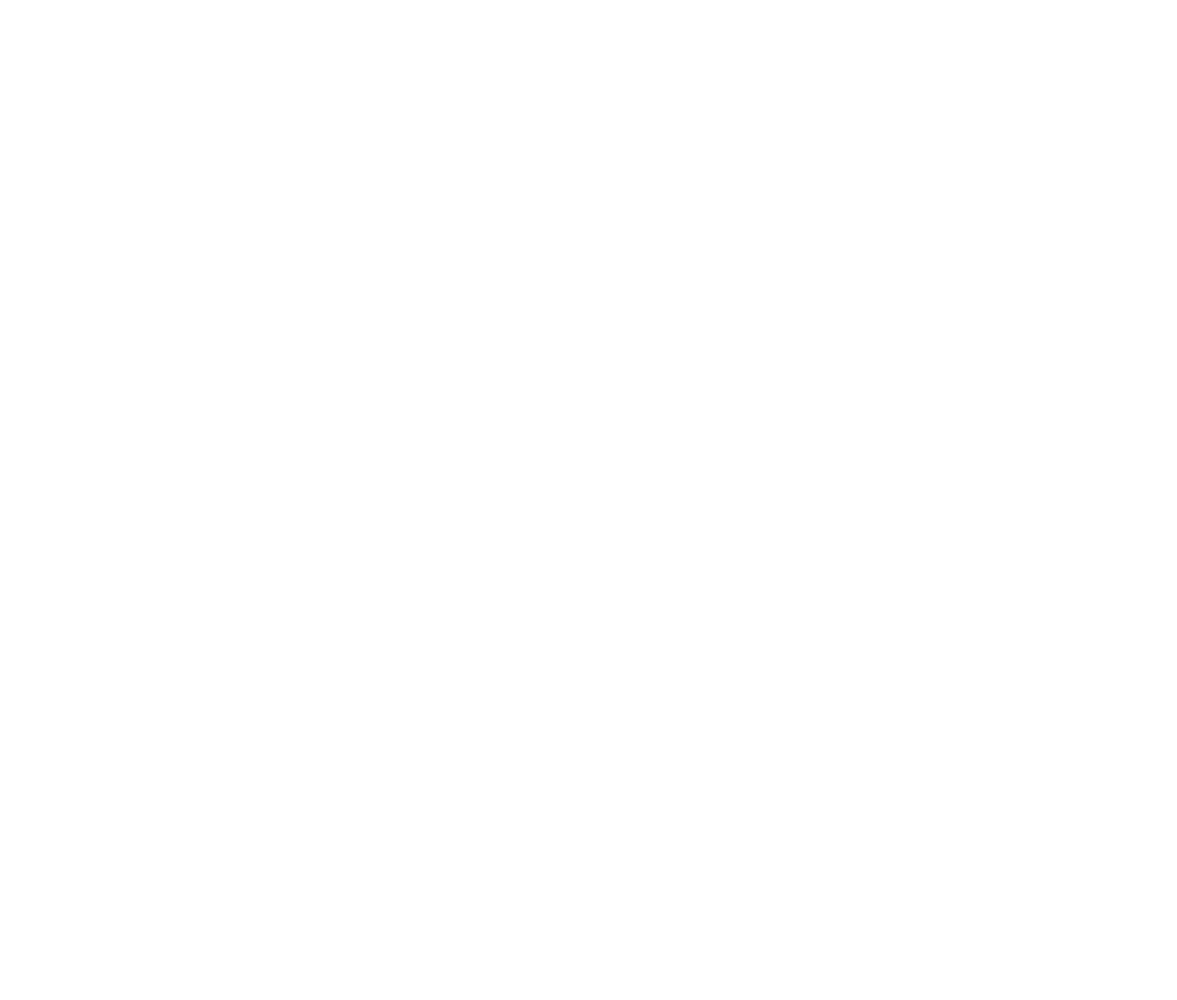
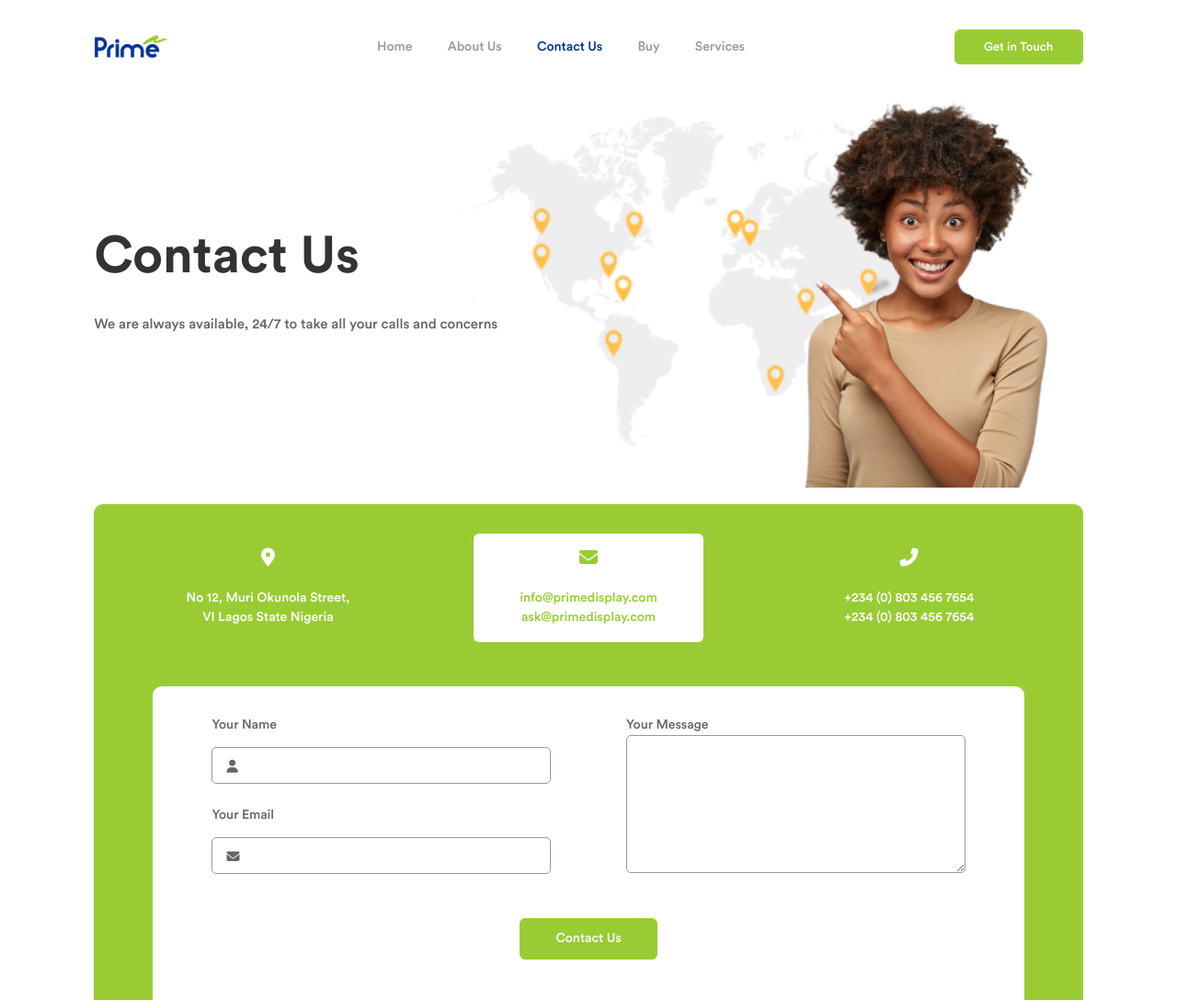
Before and after one commit to The-Anomaly/PrimeDisplay, a React (Create React App) app: page /contact in a window 1280 px wide. Shown: the top 1087 px of the page at 92% size. Before the commit the page ends 800 px from the top, so only its background shows below. Built offline with nearby package versions, Linux system fonts and the light colour scheme.

Commit message:
contact page desktop

```diff
--- a/src/App.tsx
+++ b/src/App.tsx
@@ -2,6 +2,7 @@
 import { Switch, Route, BrowserRouter, Redirect } from "react-router-dom";
 import "./App.css";
 import About from "./Components/About/about";
+import Contact from "./Components/Contact/contact";
 import Landing from "./Components/Landing/landing";
 
 class App extends Component {
@@ -13,6 +14,7 @@
             <Switch>
               <Route exact path="/" component={Landing} />
               <Route exact path="/about" component={About} />
+              <Route exact path="/contact" component={Contact} />
             </Switch>
           </BrowserRouter>
         </div>
--- a/src/Components/About/about.css
+++ b/src/Components/About/about.css
@@ -91,7 +91,7 @@
     background: #07113D;
     color: #fff;
     position: relative;
-    padding: 2.5rem 3.5rem;
+    padding: 2.8rem 3.5rem 2.5rem;
     border-radius: 6px;
     margin-bottom: 4rem;
 }
@@ -109,4 +109,8 @@
     width: 120px;
     border-radius: 5px;
     margin: 8px 0 0;
+    font-size: 14px;
 }
+.p-about-sec3 h6 {
+    font-size: 1.1rem;
+}
--- a/src/Components/About/about.tsx
+++ b/src/Components/About/about.tsx
@@ -110,7 +110,7 @@
           </div>
         </div>
         <div className="p-about-sec3 p-marg">
-            <h5>For Every Opportunity to Pass Information Make it Epic</h5>
+            <h6>For Every Opportunity to Pass Information Make it Epic</h6>
             <button className="p-about-sec3-btn">Ask How</button>
             <img className="p-about-sec3-img" src={chart} alt="chart" />
         </div>
--- /dev/null
+++ b/src/Components/Contact/contact.css
@@ -0,0 +1,112 @@
+.p-contactus {
+    display: flex;
+    align-items: center;
+    padding: 1.5rem 0 3rem;
+}
+.p-contactus-ttl {
+    color: #333333;
+    font-weight: 700;
+    font-size: 3.5rem;
+    margin-bottom: 1.8rem;
+}
+.p-contactus-txt {
+    font-size: 15px;
+    color: #666666;
+}
+.p-map {
+    margin-left: -3rem;
+    width: 60%;
+    position: relative;
+    z-index: -2;
+}
+.p-contact-form {
+    background: #99cc33;
+    border-radius: 10px;
+    color: #fff;
+    padding: 2rem 4rem 4rem;
+    margin-bottom: 4rem;
+    position: relative;
+}
+.p-ct-info {
+    display: flex;
+    justify-content: space-between;
+}
+.p-ct-location {
+    width: 30%;
+    text-align: center;
+    padding: 1rem 2rem 0;
+    max-width: 250px;
+}
+.p-ct-location i {
+    font-size: 20px;
+    margin-bottom: 1.5rem;
+}
+.p-ct-location p {
+    font-size: 14px;
+}
+.p-ct-white {
+    color: #99cc33;
+    background: #fff;
+    border-radius: 6px;
+}
+.p-ct-form {
+    background: #fff;
+    color: #666666;
+    padding: 2rem 4rem 3rem;
+    margin-top: 3rem;
+    border-radius: 10px;
+}
+.p-ct-inputs {
+    justify-content: space-between;
+    display: flex;
+}
+.p-ct-deets {
+    display: flex;
+    flex-direction: column;
+    width: 45%;
+}
+.p-ct-msg {
+    width: 45%;
+}
+.p-ct-msg textarea {
+    height: 150px;
+    border-radius: 5px;
+    border: 1px solid #999999;
+}
+.p-ct-form input {
+    height: 40px;
+    border-radius: 5px;
+    border: 1px solid #999999;
+    margin-top: 0.8rem;
+}
+.p-ct-form label {
+    display: flex;
+    flex-direction: column;
+    font-size: 14px;
+    margin-bottom: 1.5rem;
+    position: relative;
+}
+.p-ct-btn {
+    background: #99cc33;
+    color: #fff;
+    border: 1px solid #99cc33;
+    font-size: 14px;
+    border-radius: 6px;
+    width: 150px;
+    height: 45px;
+    margin-left: calc(50% - 75px);
+    margin-top: 1.5rem;
+    margin-bottom: 0.5rem;
+}
+.p-ct-img {
+    position: absolute;
+    right: 0;
+    top: -28rem;
+    z-index: -1;
+    width: 60%;
+}
+.p-ct-icon {
+    position: absolute;
+    left: 1rem;
+    bottom: 12px;
+}
--- /dev/null
+++ b/src/Components/Contact/contact.tsx
@@ -0,0 +1,79 @@
+import * as React from "react";
+import "./contact.css";
+import NavBar from "../General/navbar";
+import map from "../../assets/map.png";
+import point from "../../assets/point.png";
+import Footer from "../General/footer";
+
+const Contact = () => {
+  return (
+    <>
+      <NavBar contact={true} />
+      <main>
+        <div className="p-marg p-contactus">
+          <div>
+            <h1 className="p-contactus-ttl">Contact Us</h1>
+            <p className="p-contactus-txt">
+              We are always available, 24/7 to take all your calls and concerns
+            </p>
+          </div>
+          <img className="p-map" src={map} alt="map" />
+        </div>
+        <div className="p-marg p-contact-form">
+          <img
+            className="p-ct-img"
+            src={point}
+            alt="lady pointing towards map"
+          />
+          <div className="p-ct-info">
+            <div className="p-ct-location">
+              <i className="fas fa-map-marker-alt"></i>
+              <p>No 12, Muri Okunola Street, VI Lagos State Nigeria</p>
+            </div>
+            <div className="p-ct-location p-ct-white">
+              <i className="fas fa-envelope"></i>
+              <p>
+                info@primedisplay.com <br />
+                ask@primedisplay.com
+              </p>
+            </div>
+            <div className="p-ct-location">
+              <i className="fas fa-phone-alt"></i>
+              <p>
+                +234 (0) 803 456 7654
+                <br />
+                +234 (0) 803 456 7654
+              </p>
+            </div>
+          </div>
+          <form className="p-ct-form">
+            <div className="p-ct-inputs">
+              <div className="p-ct-deets">
+                <label htmlFor="name">
+                  Your Name
+                  <i className="fas fa-user p-ct-icon"></i>
+                  <input id="name" type="text" name="name" />
+                </label>
+                <label htmlFor="mail">
+                  Your Email
+                    <i className="fas fa-envelope p-ct-icon"></i>
+                  <input id="mail" type="email" name="mail" />
+                </label>
+              </div>
+              <div className="p-ct-msg">
+                <label htmlFor="message">
+                  Your Message
+                  <textarea id="message"></textarea>
+                </label>
+              </div>
+            </div>
+            <button className="p-ct-btn">Contact Us</button>
+          </form>
+        </div>
+        <Footer />
+      </main>
+    </>
+  );
+};
+
+export default Contact;
--- a/src/Components/General/footer.css
+++ b/src/Components/General/footer.css
@@ -47,3 +47,16 @@
     width: 80px;
     font-size: 14px;
 }
+.p-footer-link, .p-footer-link:hover {
+    text-decoration: none;
+}
+.p-footer-link {
+    transition: 0.2s;
+}
+.p-footer-link:hover {
+    transform: scale(1.1);
+}
+.p-ftr-cpysec {
+    display: flex;
+    justify-content: space-between;
+}
--- a/src/Components/General/footer.tsx
+++ b/src/Components/General/footer.tsx
@@ -1,6 +1,7 @@
 import * as React from "react";
 import "./footer.css";
 import logo from "../../assets/logo.png"
+import { Link } from "react-router-dom";
 
 const Footer = () => {
     let date = new Date().getFullYear()
@@ -14,9 +15,9 @@
                 </div>
                 <div>
                     <div className="p-footer-hd">Links</div>
-                    <div className="p-footer-item">Home</div>
-                    <div className="p-footer-item">About Us</div>
-                    <div className="p-footer-item">Contact Us</div>
+                    <Link className="p-footer-link" to="/"><div className="p-footer-item">Home</div></Link>
+                    <Link className="p-footer-link" to="/about"><div className="p-footer-item">About Us</div></Link>
+                    <Link className="p-footer-link" to="/contact"><div className="p-footer-item">Contact Us</div></Link>
                 </div>
                 <div>
                     <div className="p-footer-hd">Products</div>
@@ -31,7 +32,7 @@
                 </div>
                 </div>
                 <hr />
-                <div>
+                <div className="p-ftr-cpysec">
                     <p className="p-footer-copy">&copy; Prime Display {date}, All Rights Reserved</p>
                     <div className="p-footer-socials">
                     <i className="fab fa-twitter"></i>
--- a/src/Components/General/navbar.tsx
+++ b/src/Components/General/navbar.tsx
@@ -8,22 +8,68 @@
     <>
       <header className="p-nav">
         <div className="p-nav-desktop">
-                    <Link to="/"><img className="p-logo" src={logo} alt="logo" /></Link>
+          <Link to="/">
+            <img className="p-logo" src={logo} alt="logo" />
+          </Link>
           <nav className="p-nav-list">
-                    <Link className="p-nav-list-items" to="/"><span className={props.home ? "p-nav-list-items p-nav-list-items-active" : "p-nav-list-items"}>Home</span></Link>
-                    <Link className="p-nav-list-items" to="/about"><span className={props.about ? "p-nav-list-items p-nav-list-items-active" : "p-nav-list-items"}>About Us</span></Link>
-                        <span className={props.contact ? "p-nav-list-items p-nav-list-items-active" : "p-nav-list-items"}>Contact Us</span>
-                        <span className={props.buy ? "p-nav-list-items p-nav-list-items-active" : "p-nav-list-items"}>Buy</span>
-                        <span className={props.services ? "p-nav-list-items p-nav-list-items-active" : "p-nav-list-items"}>Services</span>
+            <Link className="p-nav-list-items" to="/">
+              <span
+                className={
+                  props.home
+                    ? "p-nav-list-items p-nav-list-items-active"
+                    : "p-nav-list-items"
+                }
+              >
+                Home
+              </span>
+            </Link>
+            <Link className="p-nav-list-items" to="/about">
+              <span
+                className={
+                  props.about
+                    ? "p-nav-list-items p-nav-list-items-active"
+                    : "p-nav-list-items"
+                }
+              >
+                About Us
+              </span>
+            </Link>
+            <Link className="p-nav-list-items" to="/contact">
+              <span
+                className={
+                  props.contact
+                    ? "p-nav-list-items p-nav-list-items-active"
+                    : "p-nav-list-items"
+                }
+              >
+                Contact Us
+              </span>
+            </Link>
+            <span
+              className={
+                props.buy
+                  ? "p-nav-list-items p-nav-list-items-active"
+                  : "p-nav-list-items"
+              }
+            >
+              Buy
+            </span>
+            <span
+              className={
+                props.services
+                  ? "p-nav-list-items p-nav-list-items-active"
+                  : "p-nav-list-items"
+              }
+            >
+              Services
+            </span>
           </nav>
           <button className="p-nav-btn">Get in Touch</button>
         </div>
-                <div className="p-nav-mobile">
-
-                </div>
+        <div className="p-nav-mobile"></div>
       </header>
     </>
-    )
-}
+  );
+};
 
 export default NavBar;
```
Also changed, not shown: src/Components/Buy/buy.css (added), src/Components/Buy/buy.tsx (added), src/assets/map.png (added), src/assets/point.png (added). Lines whose indentation alone changed are shown as unchanged.
